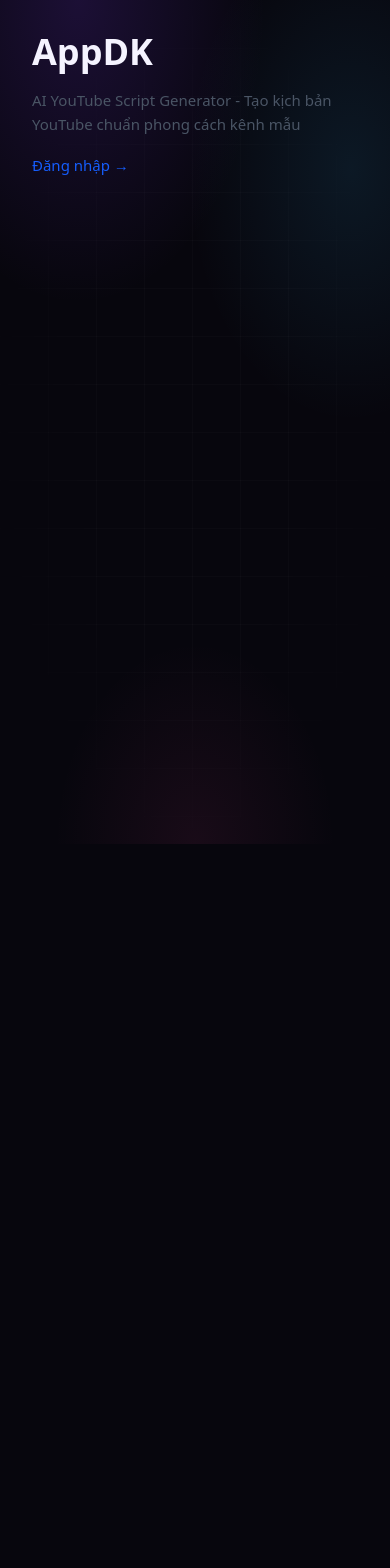
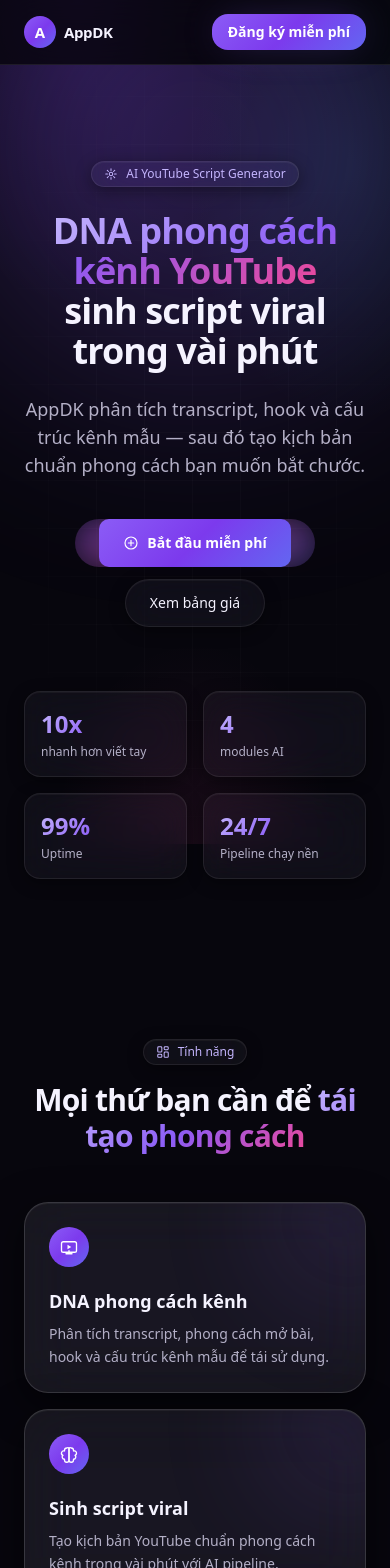
Before and after one commit to thuanndbxvp/duongk_app, a Next.js app in the folder apps/web/: page / in a window 390 px wide. Shown: the top 1568 px of the page. Before the commit the page ends 844 px from the top, so only its background shows below. Built offline with nearby package versions, Linux system fonts and the light colour scheme.

Commit message:
style: Apply dark theme to Voice Cloning UI and add missing icons

```diff
--- a/apps/web/app/page.tsx
+++ b/apps/web/app/page.tsx
@@ -1,15 +1,192 @@
 import Link from 'next/link';
+import { IconSparkle, IconBrain, IconChannels, IconDashboard, IconPlus } from '@/components/icons';
+
+const features = [
+  {
+    icon: IconChannels,
+    title: 'DNA phong cách kênh',
+    desc: 'Phân tích transcript, phong cách mở bài, hook và cấu trúc kênh mẫu để tái sử dụng.',
+  },
+  {
+    icon: IconBrain,
+    title: 'Sinh script viral',
+    desc: 'Tạo kịch bản YouTube chuẩn phong cách kênh trong vài phút với AI pipeline.',
+  },
+  {
+    icon: IconSparkle,
+    title: 'An toàn & riêng tư',
+    desc: 'Dữ liệu của bạn được mã hoá và xử lý cô lập theo từng project.',
+  },
+];
+
+const steps = [
+  { num: '01', title: 'Tạo dự án', desc: 'Chọn kênh mẫu và phong cách bạn muốn bắt chước.' },
+  { num: '02', title: 'AI phân tích DNA', desc: 'Hệ thống phân tích transcript, hook, nhịp nội dung.' },
+  { num: '03', title: 'Sinh & chỉnh sửa', desc: 'Nhận kịch bản hoàn chỉnh, tinh chỉnh rồi xuất bản.' },
+];
 
 export default function HomePage() {
   return (
-    <main className="container mx-auto p-8">
-      <h1 className="text-4xl font-bold">AppDK</h1>
-      <p className="text-gray-600 mt-4">
-        AI YouTube Script Generator - Tạo kịch bản YouTube chuẩn phong cách kênh mẫu
-      </p>
-      <Link href="/login" className="text-blue-600 mt-4 inline-block hover:underline">
-        Đăng nhập →
-      </Link>
+    <main className="min-h-dvh">
+      {/* Top nav */}
+      <header className="sticky top-0 z-40 backdrop-blur-xl bg-[rgba(7,6,13,0.6)] border-b border-[var(--glass-border)]">
+        <div className="max-w-6xl mx-auto flex items-center justify-between px-6 h-16">
+          <Link href="/" className="flex items-center gap-2">
+            <div className="h-8 w-8 rounded-lg gradient-bg grid place-items-center text-white font-bold">
+              A
+            </div>
+            <span className="font-semibold tracking-tight">AppDK</span>
+          </Link>
+          <nav className="hidden md:flex items-center gap-6 text-sm text-[var(--fg-secondary)]">
+            <a href="#features" className="hover:text-[var(--fg-primary)] transition">Tính năng</a>
+            <a href="#how" className="hover:text-[var(--fg-primary)] transition">Cách hoạt động</a>
+            <Link href="/pricing" className="hover:text-[var(--fg-primary)] transition">Bảng giá</Link>
+          </nav>
+          <div className="flex items-center gap-3">
+            <Link
+              href="/login"
+              className="hidden sm:inline-flex h-9 px-4 items-center text-sm font-medium text-[var(--fg-secondary)] hover:text-[var(--fg-primary)] transition"
+            >
+              Đăng nhập
+            </Link>
+            <Link
+              href="/login?signup=1"
+              className="inline-flex h-9 px-4 items-center rounded-lg gradient-bg text-sm font-semibold text-white shadow-[var(--shadow-glow)] hover:opacity-90 transition"
+            >
+              Đăng ký miễn phí
+            </Link>
+          </div>
+        </div>
+      </header>
+
+      {/* Hero */}
+      <section className="relative overflow-hidden">
+        <div
+          aria-hidden
+          className="pointer-events-none absolute -top-40 left-1/2 -translate-x-1/2 h-[480px] w-[480px] rounded-full bg-[var(--brand-500)] opacity-25 blur-[120px]"
+        />
+        <div className="relative max-w-6xl mx-auto px-6 pt-24 pb-20 text-center">
+          <div className="inline-flex items-center gap-2 px-3 py-1 rounded-full glass text-xs font-medium text-[var(--brand-300)]">
+            <IconSparkle size={14} /> AI YouTube Script Generator
+          </div>
+          <h1 className="mt-6 text-4xl md:text-6xl font-bold tracking-tight">
+            <span className="gradient-text">DNA phong cách kênh YouTube</span>
+            <br />
+            <span className="text-[var(--fg-primary)]">sinh script viral trong vài phút</span>
+          </h1>
+          <p className="mt-6 text-lg text-[var(--fg-secondary)] max-w-2xl mx-auto">
+            AppDK phân tích transcript, hook và cấu trúc kênh mẫu — sau đó tạo kịch bản
+            chuẩn phong cách bạn muốn bắt chước.
+          </p>
+          <div className="mt-10 flex flex-wrap items-center justify-center gap-3">
+            <Link
+              href="/login?signup=1"
+              className="btn-glow relative inline-flex items-center gap-2 px-6 h-12 rounded-xl text-sm font-semibold text-white"
+            >
+              <span className="relative inline-flex items-center gap-2 gradient-bg rounded-[10px] px-6 h-12">
+                <IconPlus size={16} /> Bắt đầu miễn phí
+              </span>
+            </Link>
+            <Link
+              href="/pricing"
+              className="inline-flex items-center gap-2 px-6 h-12 rounded-xl text-sm font-medium text-[var(--fg-primary)] glass hover:bg-[var(--surface-hover)] transition"
+            >
+              Xem bảng giá
+            </Link>
+          </div>
+          <div className="mt-16 grid grid-cols-2 md:grid-cols-4 gap-4 max-w-3xl mx-auto">
+            {[
+              { k: '10x', v: 'nhanh hơn viết tay' },
+              { k: '4', v: 'modules AI' },
+              { k: '99%', v: 'Uptime' },
+              { k: '24/7', v: 'Pipeline chạy nền' },
+            ].map((s) => (
+              <div key={s.k} className="glass rounded-2xl p-4 text-left">
+                <div className="text-2xl font-bold gradient-text">{s.k}</div>
+                <div className="text-xs text-[var(--fg-secondary)] mt-1">{s.v}</div>
+              </div>
+            ))}
+          </div>
+        </div>
+      </section>
+
+      {/* Features */}
+      <section id="features" className="relative max-w-6xl mx-auto px-6 py-20">
+        <div className="text-center mb-12">
+          <div className="inline-flex items-center gap-2 px-3 py-1 rounded-full glass text-xs font-medium text-[var(--brand-300)]">
+            <IconDashboard size={14} /> Tính năng
+          </div>
+          <h2 className="mt-4 text-3xl md:text-4xl font-bold tracking-tight">
+            Mọi thứ bạn cần để <span className="gradient-text">tái tạo phong cách</span>
+          </h2>
+        </div>
+        <div className="grid md:grid-cols-3 gap-4">
+          {features.map((f) => (
+            <div key={f.title} className="relative overflow-hidden rounded-3xl glass-strong p-6">
+              <div
+                aria-hidden
+                className="pointer-events-none absolute -top-16 -right-16 h-40 w-40 rounded-full bg-[var(--brand-500)] opacity-15 blur-3xl"
+              />
+              <div className="relative h-10 w-10 rounded-xl gradient-bg grid place-items-center text-white">
+                <f.icon size={18} />
+              </div>
+              <h3 className="relative mt-5 text-lg font-semibold">{f.title}</h3>
+              <p className="relative mt-2 text-sm text-[var(--fg-secondary)] leading-relaxed">{f.desc}</p>
+            </div>
+          ))}
+        </div>
+      </section>
+
+      {/* How it works */}
+      <section id="how" className="relative max-w-6xl mx-auto px-6 py-20">
+        <div className="text-center mb-12">
+          <h2 className="text-3xl md:text-4xl font-bold tracking-tight">
+            Cách hoạt động — <span className="gradient-text">3 bước</span>
+          </h2>
+        </div>
+        <div className="grid md:grid-cols-3 gap-4">
+          {steps.map((s) => (
+            <div key={s.num} className="rounded-3xl glass p-6">
+              <div className="text-sm font-mono text-[var(--brand-400)]">{s.num}</div>
+              <h3 className="mt-2 text-lg font-semibold">{s.title}</h3>
+              <p className="mt-2 text-sm text-[var(--fg-secondary)] leading-relaxed">{s.desc}</p>
+            </div>
+          ))}
+        </div>
+      </section>
+
+      {/* CTA */}
+      <section className="relative max-w-6xl mx-auto px-6 py-20">
+        <div className="relative overflow-hidden rounded-3xl glass-strong p-12 text-center">
+          <div
+            aria-hidden
+            className="pointer-events-none absolute -top-24 left-1/2 -translate-x-1/2 h-72 w-72 rounded-full bg-[var(--brand-500)] opacity-25 blur-3xl"
+          />
+          <h2 className="relative text-3xl md:text-4xl font-bold tracking-tight">
+            Sẵn sàng tạo <span className="gradient-text">script viral</span> đầu tiên?
+          </h2>
+          <p className="relative mt-4 text-[var(--fg-secondary)] max-w-xl mx-auto">
+            Đăng ký miễn phí, tạo dự án đầu tiên và để AppDK làm phần còn lại.
+          </p>
+          <Link
+            href="/login?signup=1"
+            className="relative inline-flex items-center gap-2 px-6 h-12 rounded-xl text-sm font-semibold text-white gradient-bg shadow-[var(--shadow-glow)] hover:opacity-90 transition mt-8"
+          >
+            <IconSparkle size={16} /> Đăng ký miễn phí
+          </Link>
+        </div>
+      </section>
+
+      {/* Footer */}
+      <footer className="border-t border-[var(--glass-border)]">
+        <div className="max-w-6xl mx-auto px-6 py-8 flex flex-col sm:flex-row items-center justify-between gap-4 text-sm text-[var(--fg-secondary)]">
+          <div>© {new Date().getFullYear()} AppDK. All rights reserved.</div>
+          <div className="flex items-center gap-6">
+            <Link href="/pricing" className="hover:text-[var(--fg-primary)] transition">Bảng giá</Link>
+            <Link href="/login" className="hover:text-[var(--fg-primary)] transition">Đăng nhập</Link>
+          </div>
+        </div>
+      </footer>
     </main>
   );
 }
--- a/apps/web/components/icons.tsx
+++ b/apps/web/components/icons.tsx
@@ -125,3 +125,15 @@ export const IconAlert = (p: IconProps) => (
     <path d="M12 10v5M12 18h.01" />
   </svg>
 );
+
+export const IconBolt = (p: IconProps) => (
+  <svg {...base(p)}>
+    <path d="M13 2L3 14h9l-1 8 10-12h-9l1-8z" />
+  </svg>
+);
+
+export const IconShield = (p: IconProps) => (
+  <svg {...base(p)}>
+    <path d="M12 22s8-4 8-10V5l-8-3-8 3v7c0 6 8 10 8 10z" />
+  </svg>
+);
```
Also changed, not shown: apps/web/app/(dashboard)/voice-cloning/page.tsx (+28 -28 lines).
